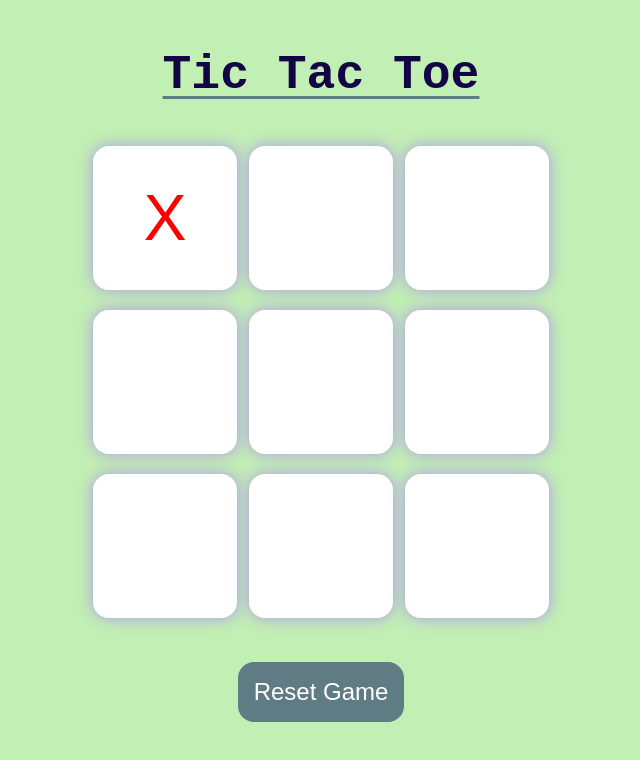
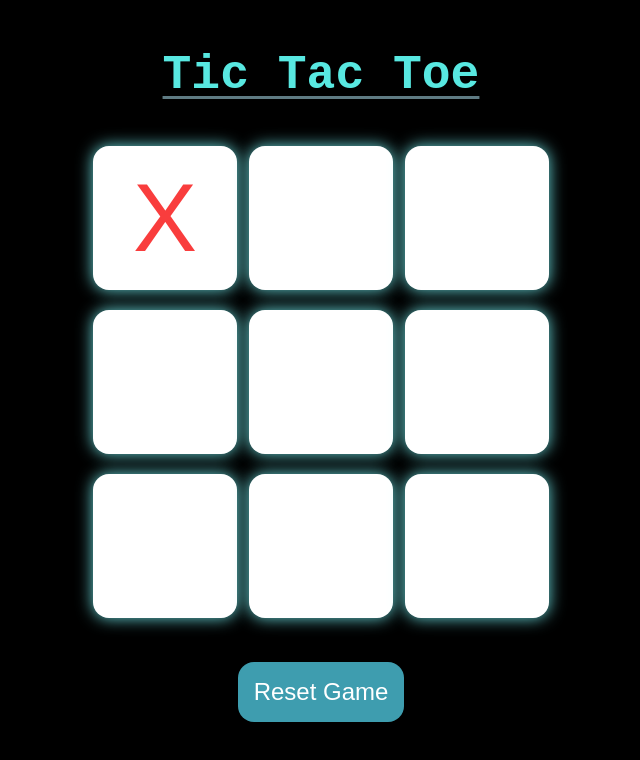
Before and after one commit to Sahadipankar/Tic-Tac-Toe, a plain HTML site: page index.html in a window 1280 px wide. Both pictures are taken after a click on the button 484 px from the left and 218 px from the top of the page. Shown: the whole page, without its empty margins (319-959 px from the left). Drawn offline with Linux system fonts and the light colour scheme.

Commit message:
Update colors and styles for game elements and background

```diff
--- a/script.js
+++ b/script.js
@@ -22,10 +22,10 @@ boxes.forEach((box) => {    // Add event listener to each box
         if (box.innerHTML === "") {
             if (turnX) {
                 box.innerHTML = "X";
-                box.style.color = "red";   // X will be blue
+                box.style.color = "#F93D3D";   // X will be blue
             } else {
                 box.innerHTML = "O";
-                box.style.color = "blue";    // O will be red
+                box.style.color = "#3C8BE6";    // O will be red
             }
             turnX = !turnX;
             checkWinner();
--- a/style.css
+++ b/style.css
@@ -7,7 +7,7 @@ h1 {
     font-family: 'Courier New', Courier, monospace;
     font-size: 3rem;
     padding-top: 3rem;
-    color: rgb(19, 4, 70);
+    color: rgb(88, 232, 225);
     text-decoration: underline;
     text-decoration-color: #5f7b83;
     text-decoration-thickness: 0.2rem;
@@ -16,7 +16,7 @@ h1 {
 }
 
 body {
-    background-color: #C2EFB3;
+    background-color: #000000;
     text-align: center;
 }
 
@@ -42,15 +42,15 @@ body {
     width: 18vmin;
     border-radius: 1rem;
     border: none;
-    box-shadow: 0 0 1rem #ae98e9;
-    font-size: 8vmin;
+    box-shadow: 0 0 1rem #6bdbdd;
+    font-size: 12vmin;
     background-color: #ffffff;
 }
 
 #reset {
     padding: 1rem;
     font-size: 1.5rem;
-    background-color: #5f7b83;
+    background-color: #3e9daf;
     color: white;
     border-radius: 1rem;
     border: none;
@@ -59,14 +59,14 @@ body {
 #new {
     padding: 1rem;
     font-size: 1.5rem;
-    background-color: #5f7b83;
+    background-color: #3e9daf;
     color: white;
     border-radius: 1rem;
     border: none;
 }
 
 #msg {
-    color: rgb(34, 8, 128);
+    color: rgb(88, 232, 225);
     font-size: 5vmin;
     font-family: 'Courier New', Courier, monospace;
     font-weight: bold;
```
